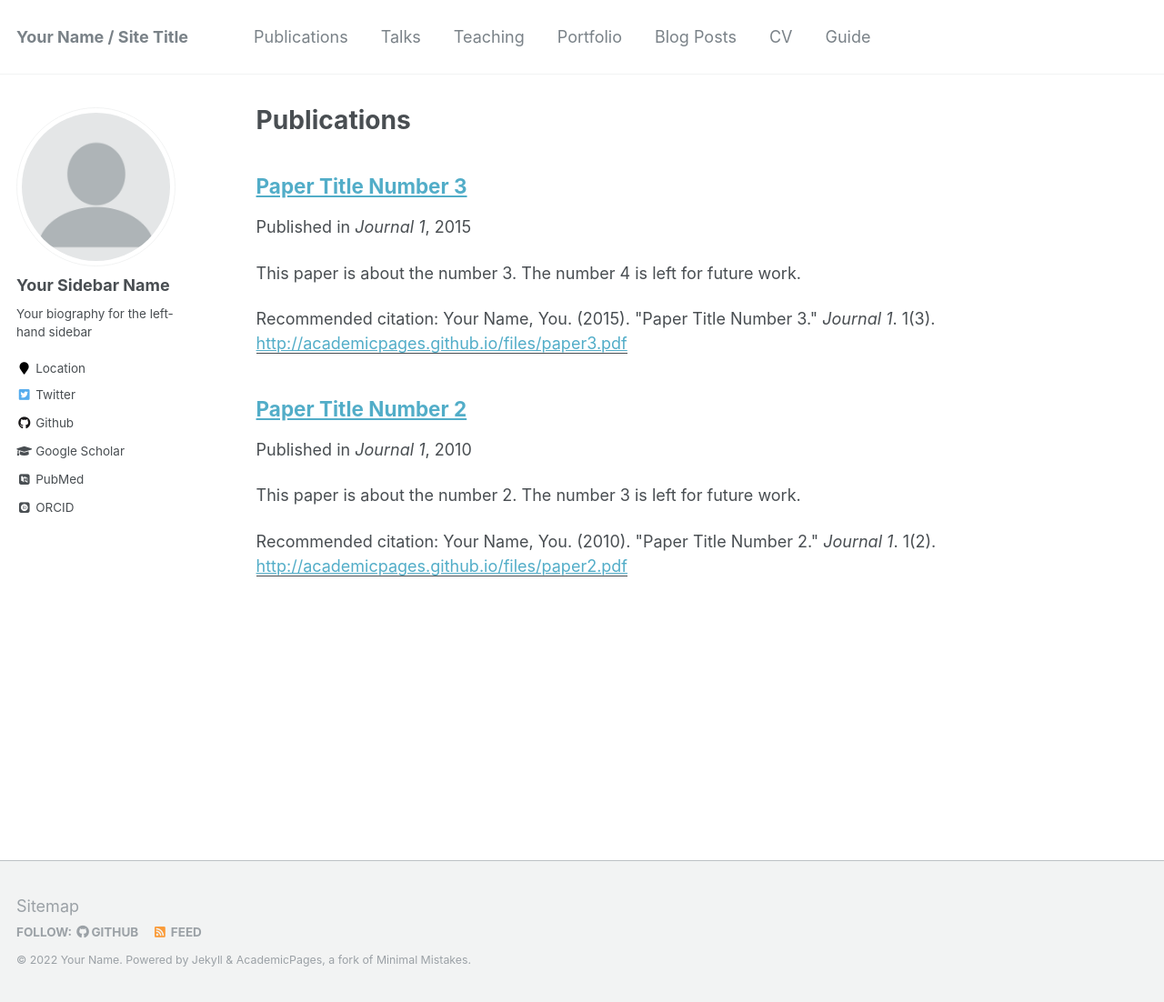
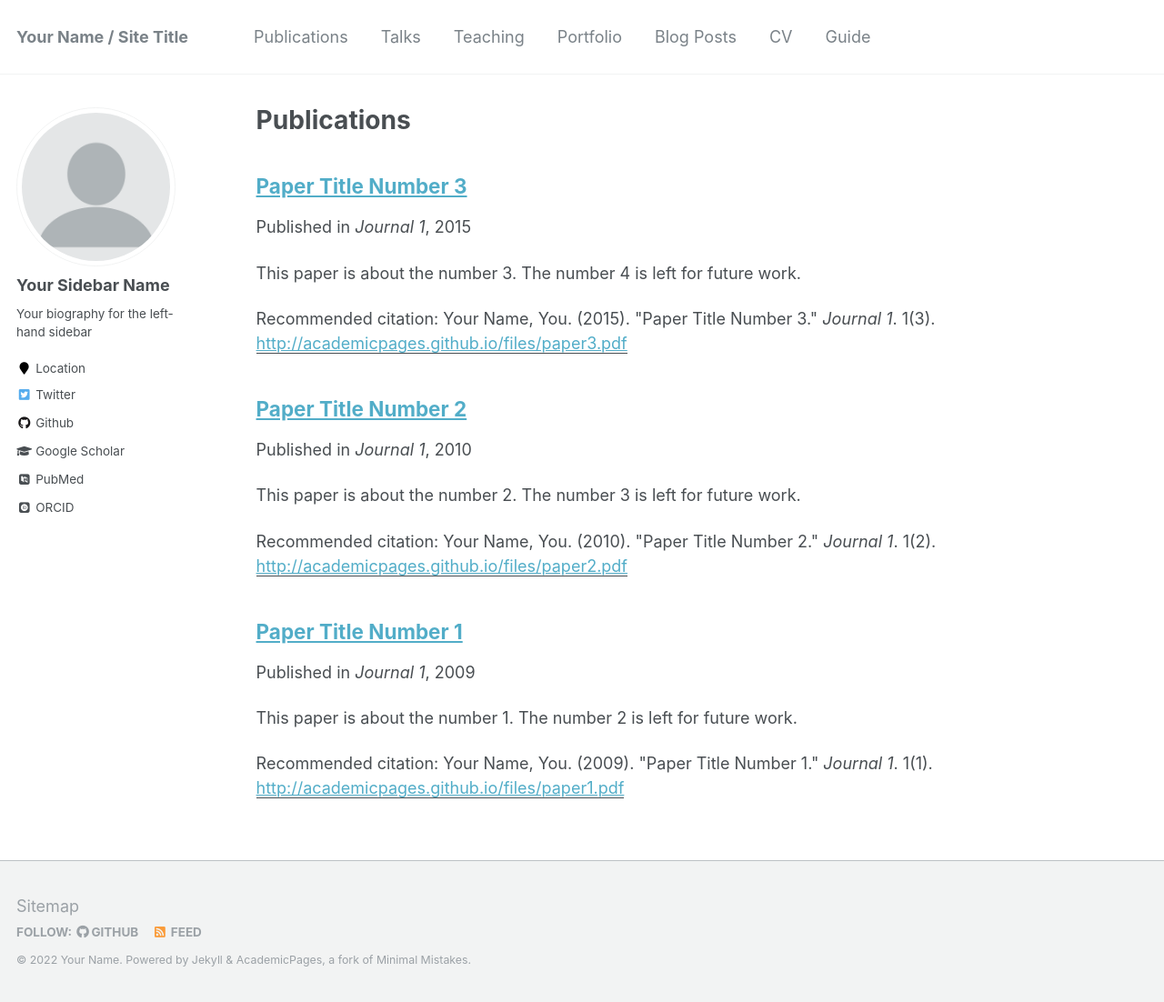
Before and after one commit to xinlong-du/xinlong-du.github.io, a Jekyll site: the page built from _pages/publications.md, in a window 1280 px wide and 1102 px high. Shown: the whole window at 91% size. Built offline with Jekyll 4.4.1, drawn with Linux system fonts in a browser that asks for light colours; some web fonts are replaced; a file with an impossible date is left out.

Commit message:
Publication recover

```diff
--- a/_publications/2009-10-01-paper-title-number-1.md
+++ b/_publications/2009-10-01-paper-title-number-1.md
@@ -1,11 +1,12 @@
 ---
-title: "Experimental investigation of beam-through steel frames with self-centering modular panels."
+title: "Paper Title Number 1"
 collection: publications
+permalink: /publication/2009-10-01-paper-title-number-1
 excerpt: 'This paper is about the number 1. The number 2 is left for future work.'
-date: 2017
-venue: 'Journal of Structural Engineering'
-paperurl: 'https://ascelibrary.org/doi/abs/10.1061/%28ASCE%29ST.1943-541X.0001743'
-citation: 'Wang, W., Du, X., Zhang, Y., and Chen, Y. (2017). Experimental investigation of beam-through steel frames with self-centering modular panels. <i>Journal of Structural Engineering</i>, 143(5), 04017006.'
+date: 2009-10-01
+venue: 'Journal 1'
+paperurl: 'http://academicpages.github.io/files/paper1.pdf'
+citation: 'Your Name, You. (2009). &quot;Paper Title Number 1.&quot; <i>Journal 1</i>. 1(1).'
 ---
 This paper is about the number 1. The number 2 is left for future work.
 
```
Also changed, not shown: 1 other file.
